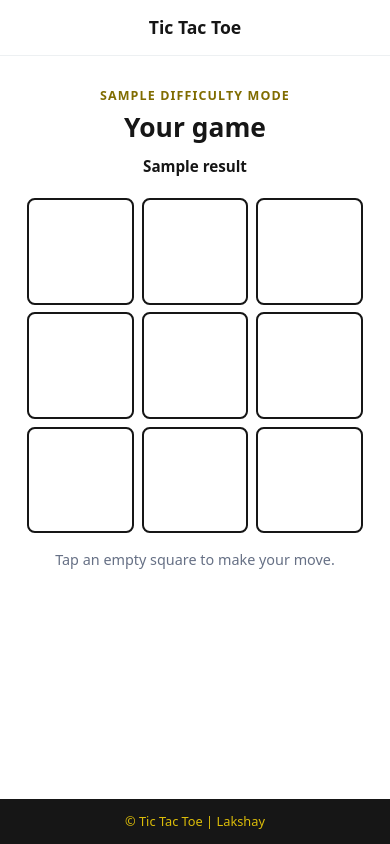
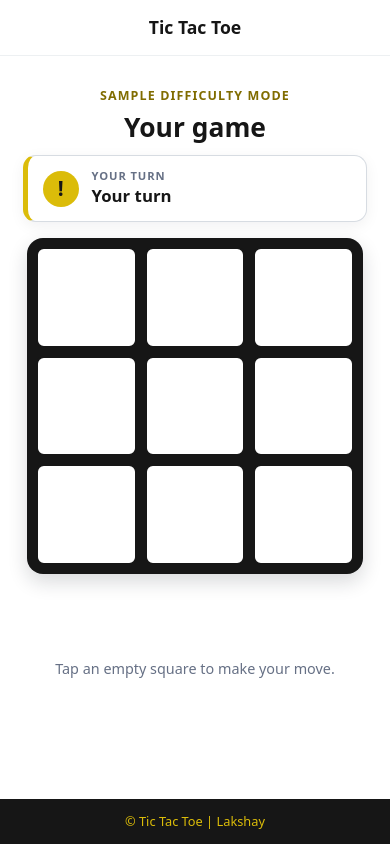
Before and after one commit to lakshayguptabpit112/TICTACTOE_PYTHON_FLASK, a Flask app: template templates/game.html in a window 390 px wide. Run offline with Flask 3, Linux system fonts and the light colour scheme; the template is opened without the code that fills it: most values are stand-ins (such as "Sample title", 1, 10 or a date in 2020).

Commit message:
Polish responsive game interface

```diff
--- a/app.py
+++ b/app.py
@@ -31,9 +31,9 @@ w = [
 def get_symbols():
     first_player = session.get('FirstPlayer', 'HUMAN')
     if first_player == 'HUMAN':
+        return 'X', 'O'   # player, NPC
+    else:
         return 'O', 'X'
-    else:
-        return 'X', 'O'
 
 
 
@@ -105,7 +105,8 @@ def start_game():
         result = 'Tie'
 
 
-    return render_template('game.html',difficulty = selected_value,Board=current_board,result=result )
+    return render_template('game.html', difficulty=selected_value, Board=current_board,
+                       result=result, player_symbol=PlayerSymbol)
 
 #Handles Button Press Using Json Data from game Html Which Has Java Script To Control Real Time Updation Without Full Reload Of Website
 @app.route('/play_turn', methods=['POST'])
@@ -205,7 +206,7 @@ def NPC_MOVE(current_board, Difficulty, PlayerSymbol, NPCSymbol):
             session.modified = True
         return
 
-    if Difficulty == "MEDIUM" and random.random() < 0.3:
+    if Difficulty == "MEDIUM" and random.random() < 0.2:
         empty_cells = [(i, j) for i in range(3) for j in range(3) if current_board[i][j] == ' ']
         if empty_cells:
             i, j = random.choice(empty_cells)
--- a/static/style.css
+++ b/static/style.css
@@ -56,10 +56,35 @@ legend { width: 100%; margin-bottom: 0.55rem; color: var(--ink); font-weight: 75
 .hidden-radio:focus-visible + .btn, button:focus-visible, .backbutton:focus-visible { outline: 3px solid var(--focus); outline-offset: 3px; }
 .submit-btn { padding: 0.8rem 1rem; color: var(--paper); font-size: 1.05rem; background: var(--success); }
 .backbutton { margin-top: 1.2rem; padding: 0.65rem 1rem; color: var(--ink); background: transparent; border: 2px solid var(--line); border-radius: 0.65rem; cursor: pointer; font-weight: 700; }
-.backbutton[hidden] { display: none; }
+.backbutton.is-hidden { visibility: hidden; pointer-events: none; }
 .game-heading { margin-bottom: 0.8rem; }
-.status-message { min-height: 1.7rem; color: var(--ink); font-weight: 750; }
-.board { display: grid; grid-template-columns: repeat(3, minmax(0, 1fr)); gap: clamp(0.45rem, 2vw, 0.85rem); width: min(100%, 30rem, 72vw); margin: clamp(1rem, 3vw, 1.6rem) auto; aspect-ratio: 1; }
+.status-panel {
+  display: flex; align-items: center; gap: 0.8rem; width: min(100%, 30rem);
+  margin: 0 auto; padding: 0.75rem 0.9rem; text-align: left;
+  background: var(--paper); border: 1px solid var(--line); border-left: 0.35rem solid var(--accent);
+  border-radius: 0.8rem; box-shadow: 0 0.25rem 0.9rem rgba(17, 24, 39, 0.06);
+}
+.status-icon {
+  display: grid; flex: 0 0 auto; width: 2.25rem; height: 2.25rem; place-items: center;
+  color: var(--ink); font-size: 1.3rem; font-weight: 900; background: var(--accent); border-radius: 50%;
+}
+.status-copy { min-width: 0; }
+.status-label { display: block; color: var(--muted); font-size: 0.7rem; font-weight: 800; letter-spacing: 0.08em; text-transform: uppercase; }
+.status-message { min-height: 1.55rem; color: var(--ink); font-size: clamp(1.05rem, 3vw, 1.25rem); font-weight: 800; line-height: 1.25; }
+.status-thinking { border-left-color: #98a2b3; }
+.status-thinking .status-icon { color: var(--paper); background: #98a2b3; }
+.status-win { border-left-color: var(--success); }
+.status-win .status-icon { color: var(--paper); background: var(--success); }
+.status-loss { border-left-color: var(--ink); }
+.status-loss .status-icon { color: var(--paper); background: var(--ink); }
+.status-tie { border-left-color: var(--accent); }
+.status-tie .status-icon { background: var(--accent); }
+.board-shell {
+  width: min(100%, 30rem, 76vw); margin: clamp(1rem, 3vw, 1.6rem) auto;
+  padding: clamp(0.55rem, 2vw, 0.8rem); background: var(--ink); border-radius: 1rem;
+  box-shadow: 0 0.5rem 1.2rem rgba(17, 24, 39, 0.16);
+}
+.board { display: grid; grid-template-columns: repeat(3, minmax(0, 1fr)); gap: clamp(0.45rem, 2vw, 0.85rem); width: 100%; aspect-ratio: 1; }
 .cell-btn { display: grid; width: 100%; aspect-ratio: 1; place-items: center; padding: 0; color: var(--ink); font-size: clamp(2rem, 10vw, 4.5rem); font-weight: 800; line-height: 1; background: var(--paper); border: clamp(2px, 0.35vw, 4px) solid var(--ink); border-radius: clamp(0.45rem, 2vw, 0.8rem); cursor: pointer; transition: background-color 0.15s ease, transform 0.15s ease; }
 .cell-btn:hover:not(:disabled) { background: #f0f2f4; transform: scale(1.02); }
 .cell-btn:disabled { cursor: default; }
@@ -70,7 +95,7 @@ legend { width: 100%; margin-bottom: 0.55rem; color: var(--ink); font-weight: 75
   body { padding: 0; }
   .app-shell { min-height: 100dvh; border-radius: 0; }
   main { justify-content: flex-start; padding-top: clamp(1.5rem, 8vw, 2.5rem); }
-  .board { width: min(100%, 30rem, 86vw); }
+  .board-shell { width: min(100%, 30rem, 86vw); }
 }
 @media (max-height: 620px) and (orientation: landscape) {
   body { padding: 0; }
@@ -78,7 +103,7 @@ legend { width: 100%; margin-bottom: 0.55rem; color: var(--ink); font-weight: 75
   .site-header, .site-footer { padding-block: 0.45rem; }
   main { justify-content: flex-start; padding-block: 0.75rem 1rem; }
   .game-heading { margin-bottom: 0.25rem; }
-  .board { width: min(60vh, 20rem); margin-block: 0.5rem; }
+  .board-shell { width: min(60vh, 20rem); margin-block: 0.5rem; }
 }
 @media (prefers-reduced-motion: reduce) {
   *, *::before, *::after { scroll-behavior: auto !important; transition-duration: 0.01ms !important; }
--- a/templates/difficulty.html
+++ b/templates/difficulty.html
@@ -9,13 +9,13 @@
         <fieldset>
             <legend>Difficulty</legend>
             <input type="radio" name="difficulty" id="easy" value="EASY" class="hidden-radio" required>
-            <label for="easy" class="btn">Easy</label>
+            <label for="easy" class="btn">Novice</label>
 
             <input type="radio" name="difficulty" id="medium" value="MEDIUM" class="hidden-radio">
-            <label for="medium" class="btn">Medium</label>
+            <label for="medium" class="btn">Master</label>
 
             <input type="radio" name="difficulty" id="hard" value="HARD" class="hidden-radio" checked>
-            <label for="hard" class="btn">Hard</label>
+            <label for="hard" class="btn">Impossible</label>
         </fieldset>
 
         <fieldset>
--- a/templates/game.html
+++ b/templates/game.html
@@ -6,8 +6,15 @@
         <p class="eyebrow">{{ difficulty|title }} mode</p>
         <h1 id="game-title">Your game</h1>
     </div>
-    <p class="Result status-message" aria-live="polite" role="status">{{result}}</p>
+    <div class="status-panel status-your-turn" id="status-panel" aria-live="polite" role="status">
+        <span class="status-icon" id="status-icon" aria-hidden="true">!</span>
+        <div class="status-copy">
+            <span class="status-label" id="status-label">Game status</span>
+            <p class="Result status-message">{{result}}</p>
+        </div>
+    </div>
 
+    <div class="board-shell">
         <div class="board" role="grid" aria-label="Tic tac toe board">
             {% for row in range(3) %}
                 {% for col in range(3) %}
@@ -16,8 +23,9 @@
                 {% endfor %}
             {% endfor %}
         </div>
+    </div>
 
-    <button type="button" class="backbutton" id="back-button" hidden>
+    <button type="button" class="backbutton is-hidden" id="back-button" aria-hidden="true" disabled>
         Back to difficulty
     </button>
     <p class="game-hint" id="game-hint">Tap an empty square to make your move.</p>
@@ -26,7 +34,13 @@
 
 {% block extra_js %}
 <script>
+    const PLAYER_SYMBOL = "{{ player_symbol }}";      // change if your player uses a different symbol
+    const MIN_THINKING_MS = 400;    // keeps "Computer is thinking…" from flashing
+
     const backButton = document.querySelector("#back-button");
+    const statusPanel = document.querySelector("#status-panel");
+    const statusIcon = document.querySelector("#status-icon");
+    const statusLabel = document.querySelector("#status-label");
     const resultElement = document.querySelector(".Result");
     const hintElement = document.querySelector("#game-hint");
     const gameOverResults = new Set(["Player Won", "NPC Won", "Tie"]);
@@ -47,7 +61,7 @@
                     button.innerText = displayedValue;
                 }
 
-                button.disabled = value !== " " || moveInProgress;
+                button.disabled = value !== " ";
                 button.setAttribute("aria-label", `Row ${r + 1}, column ${c + 1}${value !== " " ? `, ${value}` : ", empty"}`);
             }
         }
@@ -60,11 +74,36 @@
     }
 
     function setGameState(result) {
-        resultElement.innerText = result;
+        const states = {
+            "Your turn": { name: "your-turn", label: "Your turn", icon: "!", message: "Your turn" },
+            "Computer is thinking...": { name: "thinking", label: "Computer turn", icon: "…", message: "Computer is thinking…" },
+            "Player Won": { name: "win", label: "Game complete", icon: "✓", message: "You won!" },
+            "NPC Won": { name: "loss", label: "Game complete", icon: "×", message: "Computer won" },
+            "Tie": { name: "tie", label: "Game complete", icon: "=", message: "It’s a tie" }
+        };
+        const state = states[result] || states["Your turn"];
         const finished = gameOverResults.has(result);
-        backButton.hidden = !finished;
-        hintElement.innerText = finished ? "Start another game when you are ready." : "Tap an empty square to make your move.";
+
+        statusPanel.className = `status-panel status-${state.name}`;
+        statusIcon.innerText = state.icon;
+        statusLabel.innerText = state.label;
+        resultElement.innerText = state.message;
+
+        if (finished) {
+            hintElement.innerText = "Start another game when you are ready.";
+        } else if (result === "Computer is thinking...") {
+            hintElement.innerText = "Please wait for the computer’s move.";
+        } else {
+            hintElement.innerText = "Tap an empty square to make your move.";
+        }
+
+        backButton.classList.toggle("is-hidden", !finished);
+        backButton.disabled = !finished;
+        backButton.setAttribute("aria-hidden", String(!finished));
         document.querySelector(".game-content").classList.toggle("game-over", finished);
+
+        // Game over: no more clicks on empty squares
+        if (finished) lockBoard();
     }
 
     setGameState(resultElement.innerText);
@@ -72,26 +111,40 @@
     function makeMove(row, col) {
         if (moveInProgress) return;
         moveInProgress = true;
-        lockBoard();
-        hintElement.innerText = "Computer is thinking...";
-        const payload = { row: row, col: col };
 
-        fetch('/play_turn', {
+        // Show the player's move instantly (no grey flash of the whole board)
+        const clicked = document.getElementById(`cell-${row}-${col}`);
+        clicked.innerText = PLAYER_SYMBOL;
+        clicked.disabled = true;
+
+        setGameState("Computer is thinking...");
+
+        const request = fetch('/play_turn', {
             method: 'POST',
             headers: { 'Content-Type': 'application/json' },
-            body: JSON.stringify(payload)
+            body: JSON.stringify({ row: row, col: col })
         })
         .then(response => {
             if (!response.ok) throw new Error("The move could not be completed.");
             return response.json();
-        })
-        .then(data => {
+        });
+
+        // Wait for BOTH the server and a short minimum delay
+        const minDelay = new Promise(resolve => setTimeout(resolve, MIN_THINKING_MS));
+
+        Promise.all([request, minDelay])
+        .then(([data]) => {
             moveInProgress = false;
             updateBoard(data.board);
             setGameState(data.result);
         })
         .catch(() => {
-            window.location.reload();
+            // Undo the move and show a message instead of reloading the page
+            moveInProgress = false;
+            clicked.innerText = "";
+            clicked.disabled = false;
+            setGameState("Your turn");
+            resultElement.innerText = "Something went wrong. Try again.";
         });
     }
 </script>
```
Lines whose indentation alone changed are shown as unchanged.
